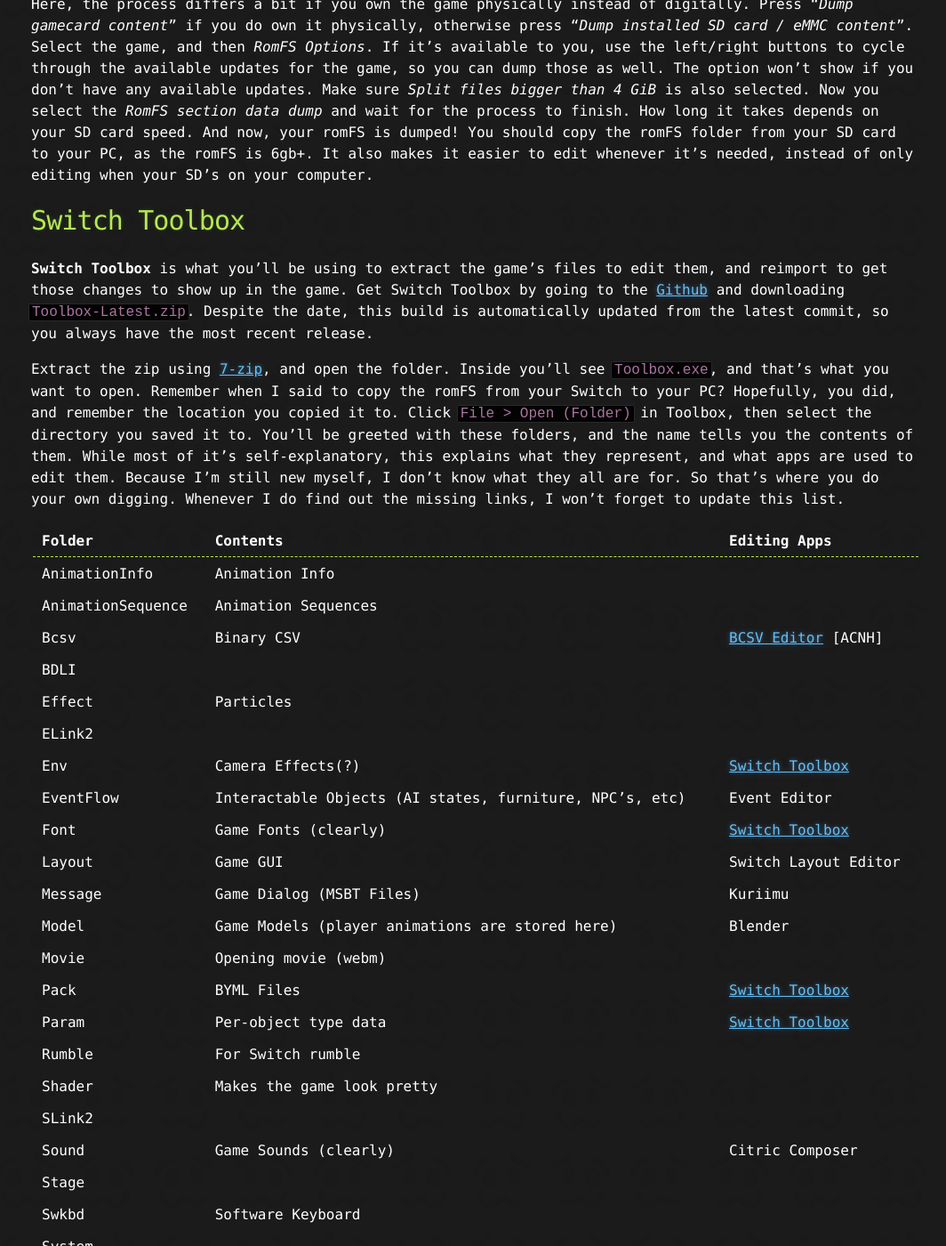
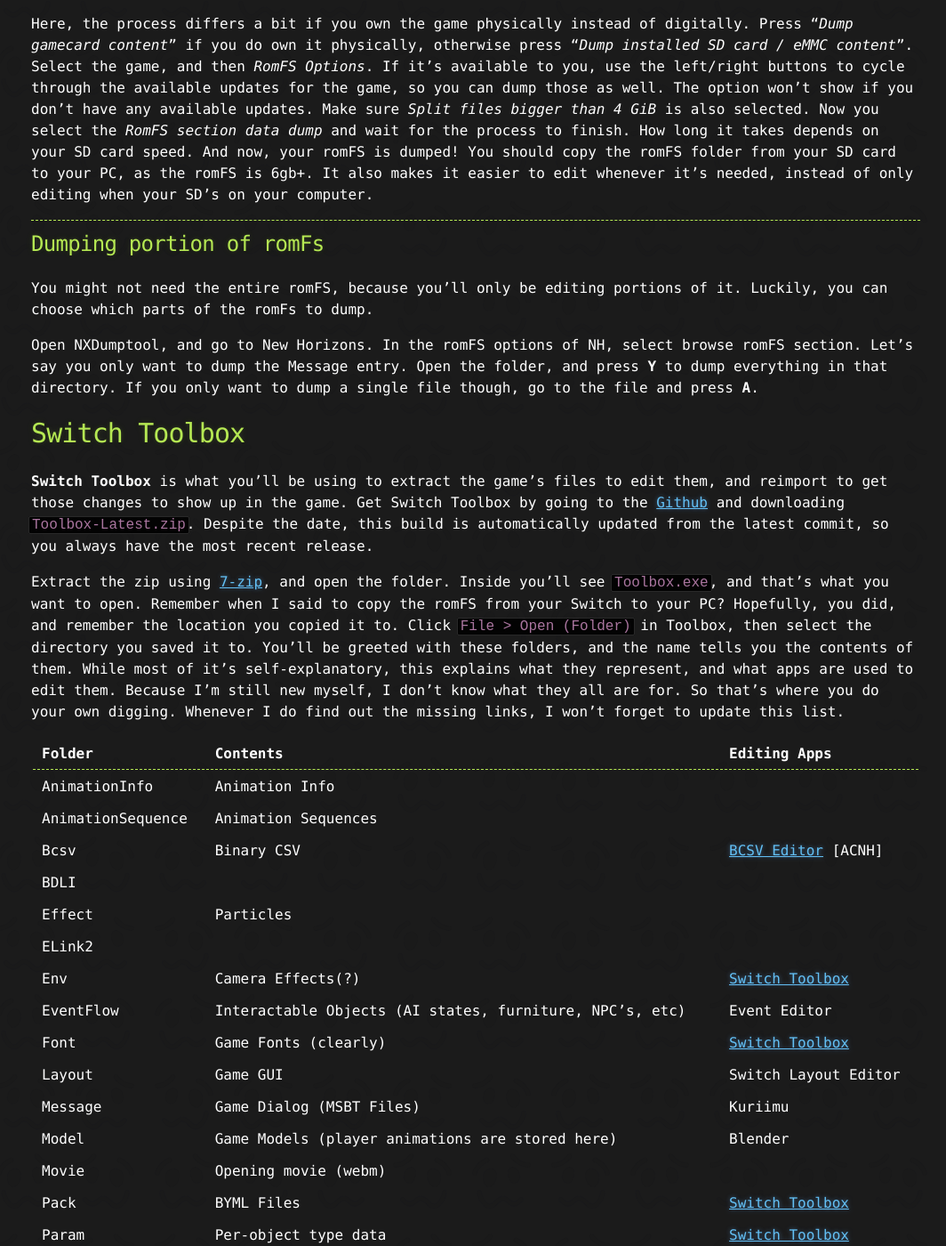
Before and after one commit to inconsistent-dg/AC-Modding, a Jekyll site: the page built from ACNH/mods.md, in a window 1280 px wide and 1400 px high, scrolled down 1569 px. Shown: the whole window at 89% size, without its empty margins (105-1169 px from the left). Built offline with Jekyll 4.4.1, drawn with Linux system fonts in a browser that asks for light colours; our own code applies the rules of GitHub Pages for plain Markdown files; some of the changed text lies outside the part shown.

Commit message:
woops
it's 01006F8002326000, not 01006F8002326800

```diff
--- a/ACNH/mods.md
+++ b/ACNH/mods.md
@@ -15,6 +15,7 @@ frameborder="0" allowfullscreen></iframe>
 
 <big>**Table of Contents**</big>
 - [Dumping romFS](#dumping-romfs)
+  - [Dumping portion of romFs](#dumping-portion-of-romfs)
 - [Switch Toolbox](#switch-toolbox)
 - [Loading Mods](#loading-mods)
 - [Creating Mods](#creating-mods)
@@ -35,6 +36,13 @@ After injecting Hekate, select *payloads* and then **Lockpick**. Select "*Dump f
 <span style="color:red">f</span><span style="color:orange">l</span><span style="color:yellow">a</span><span style="color:green">s</span><span style="color:blue">h</span><span style="color:cyan">y</span> <span style="color:red">c</span><span style="color:orange">o</span><span style="color:yellow">l</span><span style="color:green">o</span><span style="color:blue">r</span><span style="color:cyan">s</span> and a confirmation that the keys were written to where they needed to be. Press the power button again to return to the menu, then navigate to Reboot (RCM). Reinject the Hekate payload, boot CFW, and launch any game via title takeover (opening the game while holding R). It's better to launch homebrew apps this way, as it gives them full system resources.
 
 Here, the process differs a bit if you own the game physically instead of digitally. Press "*Dump gamecard content*" if you do own it physically, otherwise press "*Dump installed SD card / eMMC content*". Select the game, and then *RomFS Options*. If it's available to you, use the left/right buttons to cycle through the available updates for the game, so you can dump those as well. The option won't show if you don't have any available updates. Make sure *Split files bigger than 4 GiB* is also selected. Now you select the *RomFS section data dump* and wait for the process to finish. How long it takes depends on your SD card speed. And now, your romFS is dumped! You should copy the romFS folder from your SD card to your PC, as the romFS is 6gb+. It also makes it easier to edit whenever it's needed, instead of only editing when your SD's on your computer.
+
+---
+
+## Dumping portion of romFs
+You might not need the entire romFS, because you'll only be editing portions of it. Luckily, you can choose which parts of the romFs to dump.
+
+Open NXDumptool, and go to New Horizons. In the romFS options of NH, select browse romFS section. Let's say you only want to dump the Message entry. Open the folder, and press **Y** to dump everything in that directory. If you only want to dump a single file though, go to the file and press **A**.
 
 # Switch Toolbox
 
@@ -69,7 +77,7 @@ Extract the zip using [7-zip](https://www.7-zip.org/), and open the folder. Insi
 | System            |                                                         |                                                                           |
 
 # Loading Mods
-Now that we're here, you should create the layeredFs folder. The layeredFs is what actually allows you to load in the edited game files. In *atmosphere/contents/*, create a new folder which has the title ID of Animal Crossing. The title ID is `01006F8002326800`. Once this folder is created, make another called romFs inside it. Your directory should now look like this: `atmosphere/contents/01006F8002326800/romFs/`. In your romFs, create the directory *System/Resource/* and create a new resource size table. This can be done by creating an empty text file, and renaming it to `ResourceSizeTable.srsizetable`. Under normal circumstances with ACNH, loading a file that's much larger or smaller than the original causes the game to crash. This resource size table disables the games RAM management, so it will load any mod no matter the size.
+Now that we're here, you should create the layeredFs folder. The layeredFs is what actually allows you to load in the edited game files. In *atmosphere/contents/*, create a new folder which has the title ID of Animal Crossing. The title ID is `01006F8002326000`. Once this folder is created, make another called romFs inside it. Your directory should now look like this: `atmosphere/contents/01006F8002326000/romFs/`. In your romFs, create the directory *System/Resource/* and create a new resource size table. This can be done by creating an empty text file, and renaming it to `ResourceSizeTable.srsizetable`. Under normal circumstances with ACNH, loading a file that's much larger or smaller than the original causes the game to crash. This resource size table disables the games RAM management, so it will load any mod no matter the size.
 
 **Any mods must follow the same naming scheme as in the romFs, or the mod will not load.** So if you edit the *TalkFtr_USen.sarc.zs*, then you need to create a folder called Message and any archives must be in there. This also applies if you aren't creating mods, and just loading them. While most creators provide the full `atmosphere/contents` directory, if they don't. they'll say to put the edited file in the directory where it belongs.
 
```
